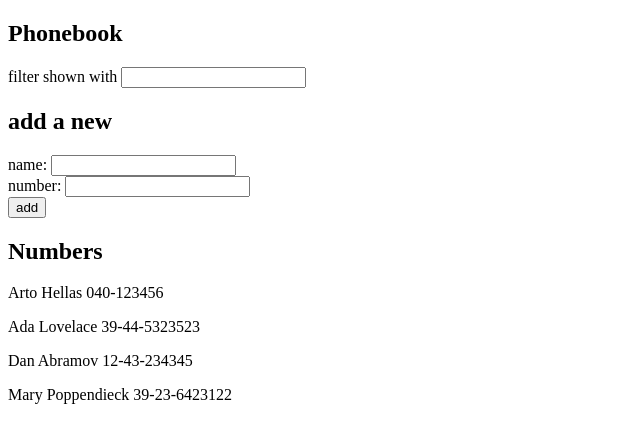
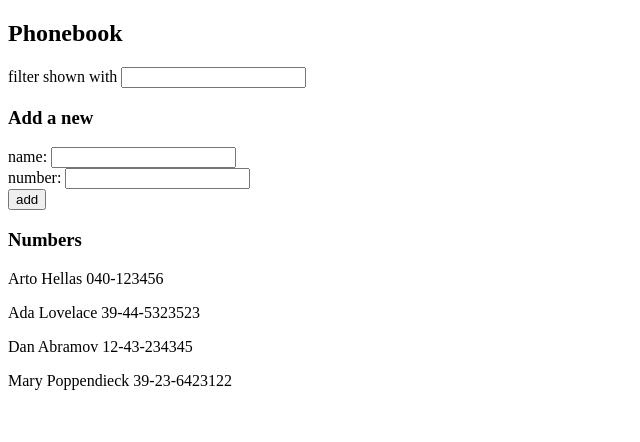
Before and after one commit to hugoakerlund/fullstackopen, a React (Vite) app in the folder part2/phonebook/: page / in a window 1280 px wide. Shown: the top 442 px of the page, without its empty margins (0-640 px from the left). Built offline with nearby package versions, Linux system fonts and the light colour scheme.

Commit message:
Exercise 2.10

```diff
--- a/part2/phonebook/src/App.jsx
+++ b/part2/phonebook/src/App.jsx
@@ -1,4 +1,34 @@
 import { useState } from 'react'
+
+const Filter = (props) => (
+  <div>
+    filter shown with <input value={props.value} onChange={props.onChange}/>
+  </div>
+)
+
+const Form = (props) => (
+  <form onSubmit={props.onSubmit}>
+    <div>
+      name: <input value={props.nameValue} onChange={props.nameOnChange}/>
+    </div>
+    <div>
+      number: <input value={props.numberValue} onChange={props.numberOnChange}/>
+    </div>
+    <div>
+      <button type="submit">add</button>
+    </div>
+  </form>
+)
+
+const PersonList = (props) => (
+  <div>
+    {props.persons.map((person) => <Person key={person.id} name={person.name} number={person.number} /> )}
+  </div>
+)
+
+const Person = (props) => (
+  <p>{props.name} {props.number}</p>
+)
 
 const App = () => {
   const [persons, setPersons] = useState([
@@ -42,7 +72,6 @@ const App = () => {
 
   const handleFilterChange = (event) => {
     setNewFilter(event.target.value)
-    console.log("new filter", newFilter)
   }
 
   const personsToShow = newFilter.length > 0
@@ -52,23 +81,11 @@ const App = () => {
   return (
     <div>
       <h2>Phonebook</h2>
-      <div>
-        filter shown with <input value={newFilter} onChange={handleFilterChange}/>
-      </div>
-      <h2>add a new</h2>
-      <form onSubmit={addEntry}>
-        <div>
-          name: <input value={newName} onChange={handleNameChange}/>
-        </div>
-        <div>
-          number: <input value={newNumber} onChange={handleNumberChange}/>
-        </div>
-        <div>
-          <button type="submit">add</button>
-        </div>
-      </form>
-      <h2>Numbers</h2>
-      {personsToShow.map((person) => <p key={person.id}>{person.name} {person.number}</p>)}
+      <Filter value={newFilter} onChange={handleFilterChange} />
+      <h3>Add a new</h3>
+      <Form onSubmit={addEntry} nameValue={newName} numberValue={newNumber} nameOnChange={handleNameChange} numberOnChange={handleNumberChange} />
+      <h3>Numbers</h3>
+      <PersonList persons={personsToShow} />
     </div>
   )
 }
```
